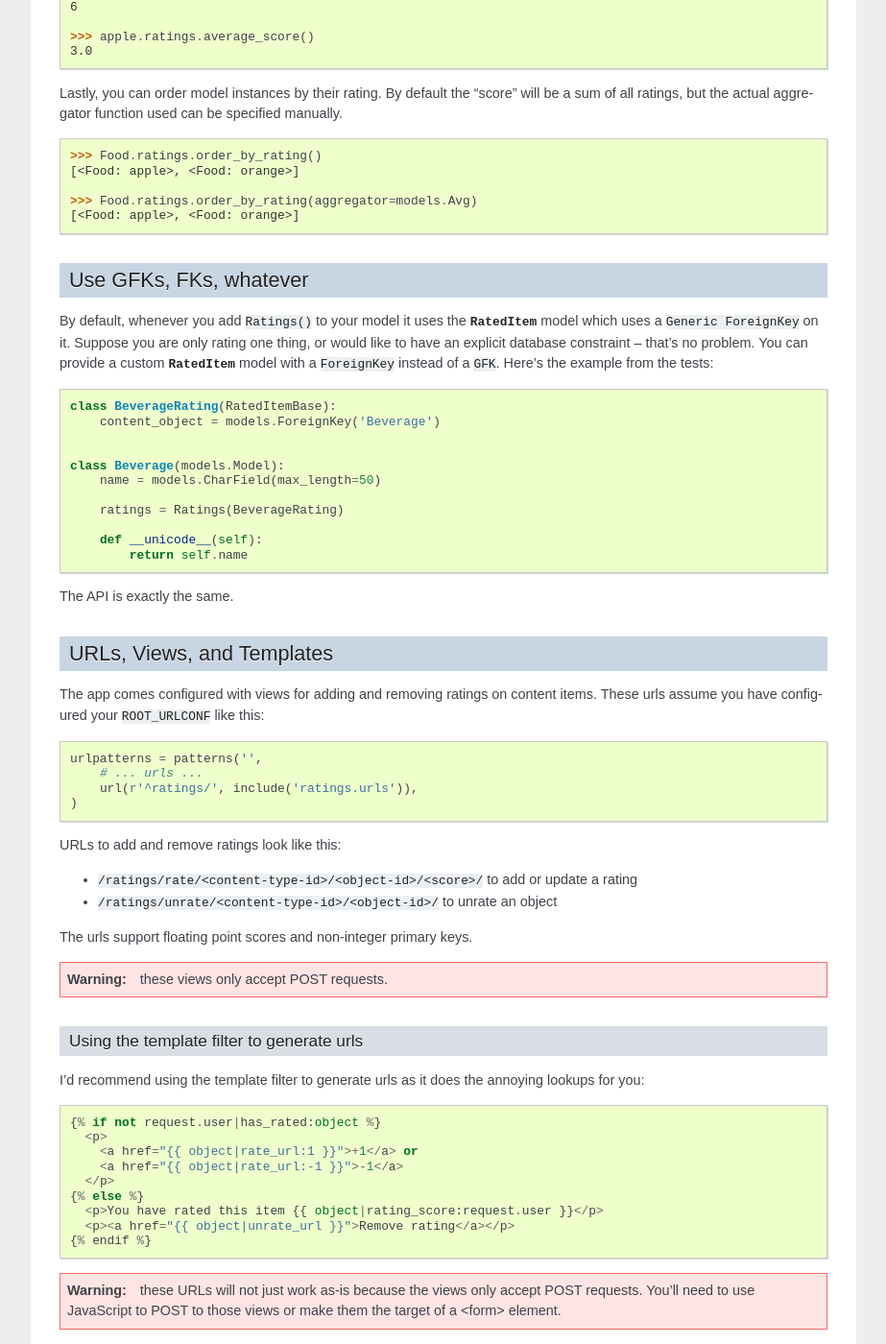
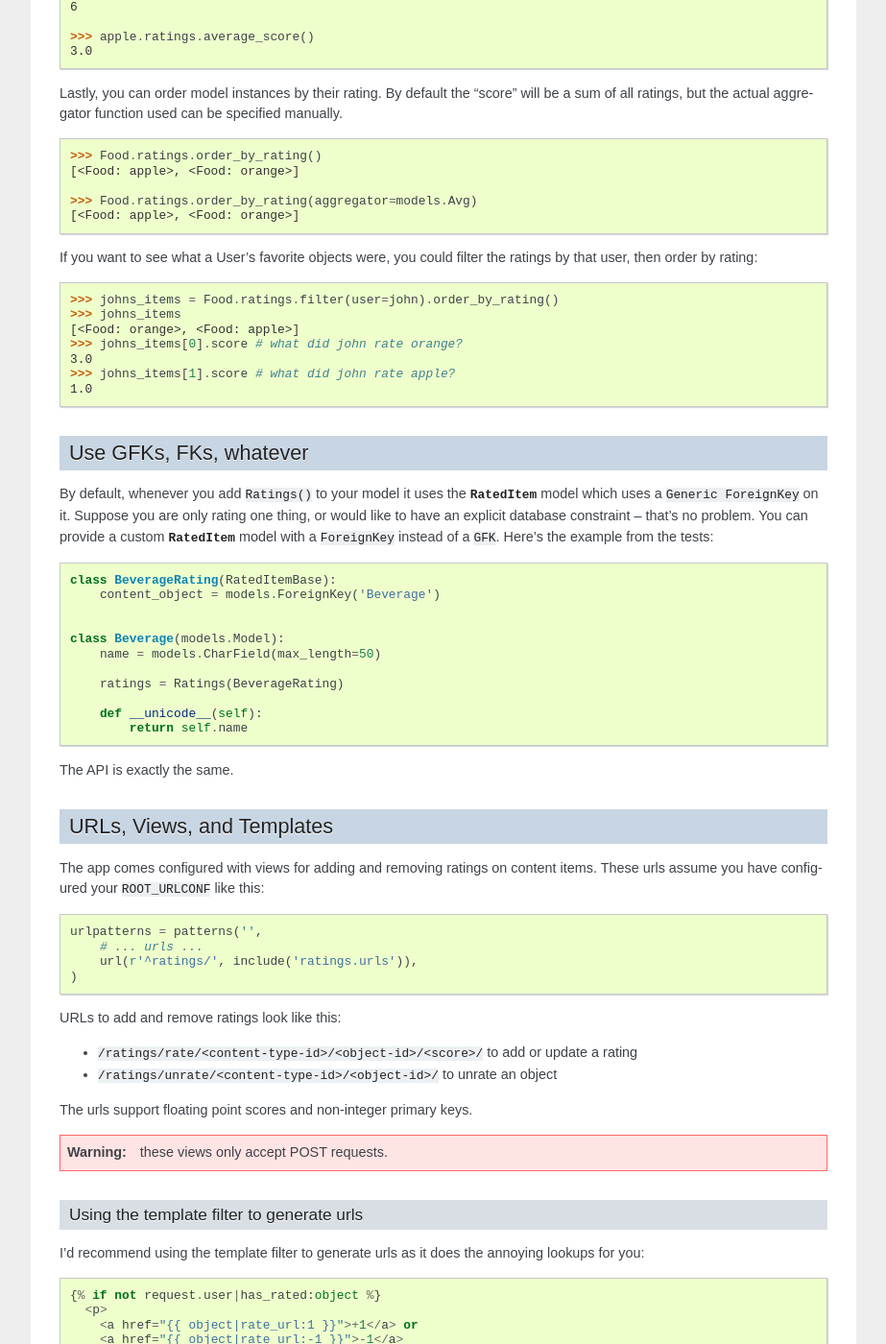
Before and after one commit to django-de/django-simple-ratings, a Sphinx documentation site: the page built from docs/getting_started.rst, in a window 1280 px wide and 1400 px high, scrolled down 629 px. Shown: the whole window at 96% size, without its empty margins (198-1121 px from the left). Built offline with Sphinx 7.4.7, drawn with Linux system fonts in a browser that asks for light colours.

Commit message:
Cleaning up a bit in the docs

```diff
--- a/docs/getting_started.rst
+++ b/docs/getting_started.rst
@@ -53,6 +53,19 @@ specified manually.
 
     >>> Food.ratings.order_by_rating(aggregator=models.Avg)
     [<Food: apple>, <Food: orange>]
+
+If you want to see what a User's favorite objects were, you could filter
+the ratings by that user, then order by rating:
+
+.. code-block:: python
+
+    >>> johns_items = Food.ratings.filter(user=john).order_by_rating()
+    >>> johns_items
+    [<Food: orange>, <Food: apple>]
+    >>> johns_items[0].score # what did john rate orange?
+    3.0
+    >>> johns_items[1].score # what did john rate apple?
+    1.0
 
 
 Use GFKs, FKs, whatever
@@ -117,7 +130,3 @@ lookups for you::
       <p>You have rated this item {{ object|rating_score:request.user }}</p>
       <p><a href="{{ object|unrate_url }}">Remove rating</a></p>
     {% endif %}
-
-.. warning:: these URLs will not just work as-is because the views only accept
-    POST requests.  You'll need to use JavaScript to POST to those views or
-    make them the target of a <form> element.
```
